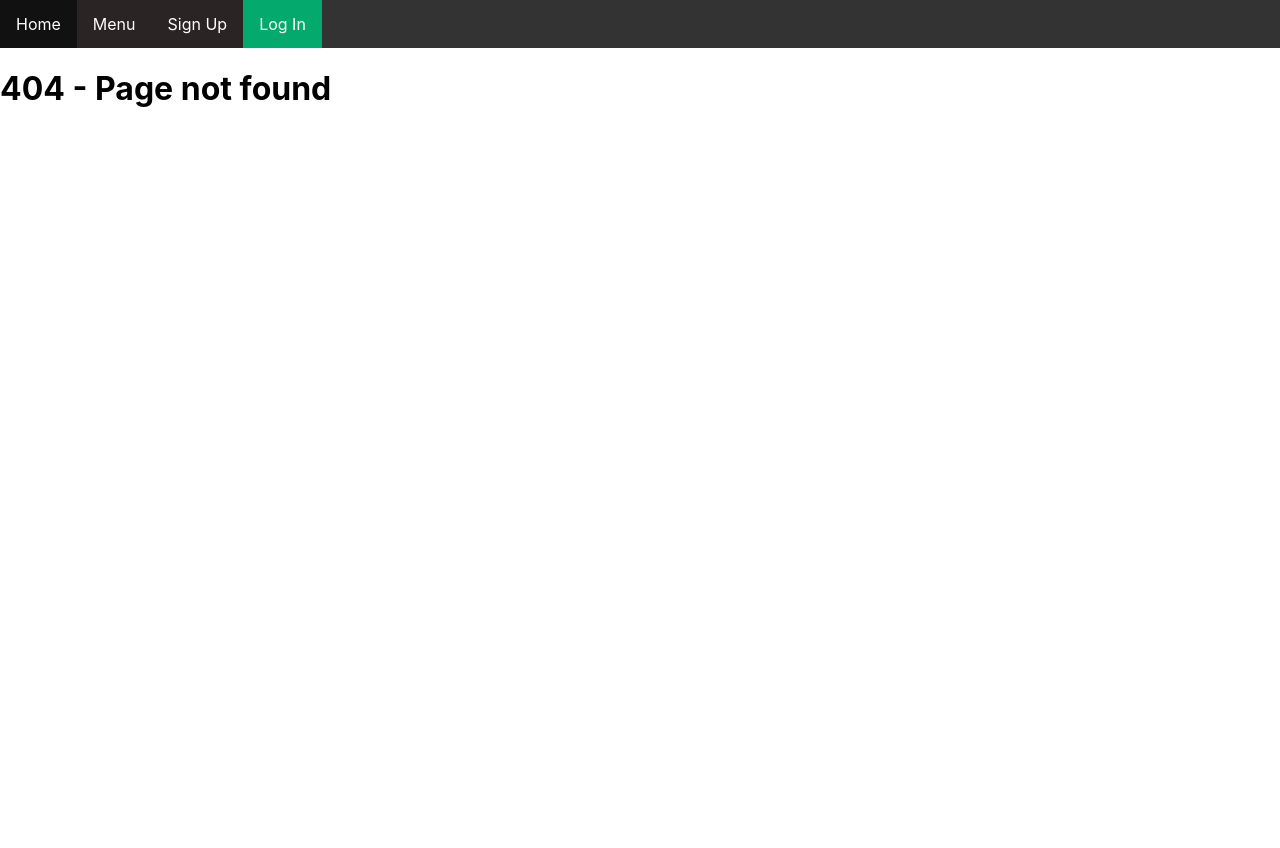
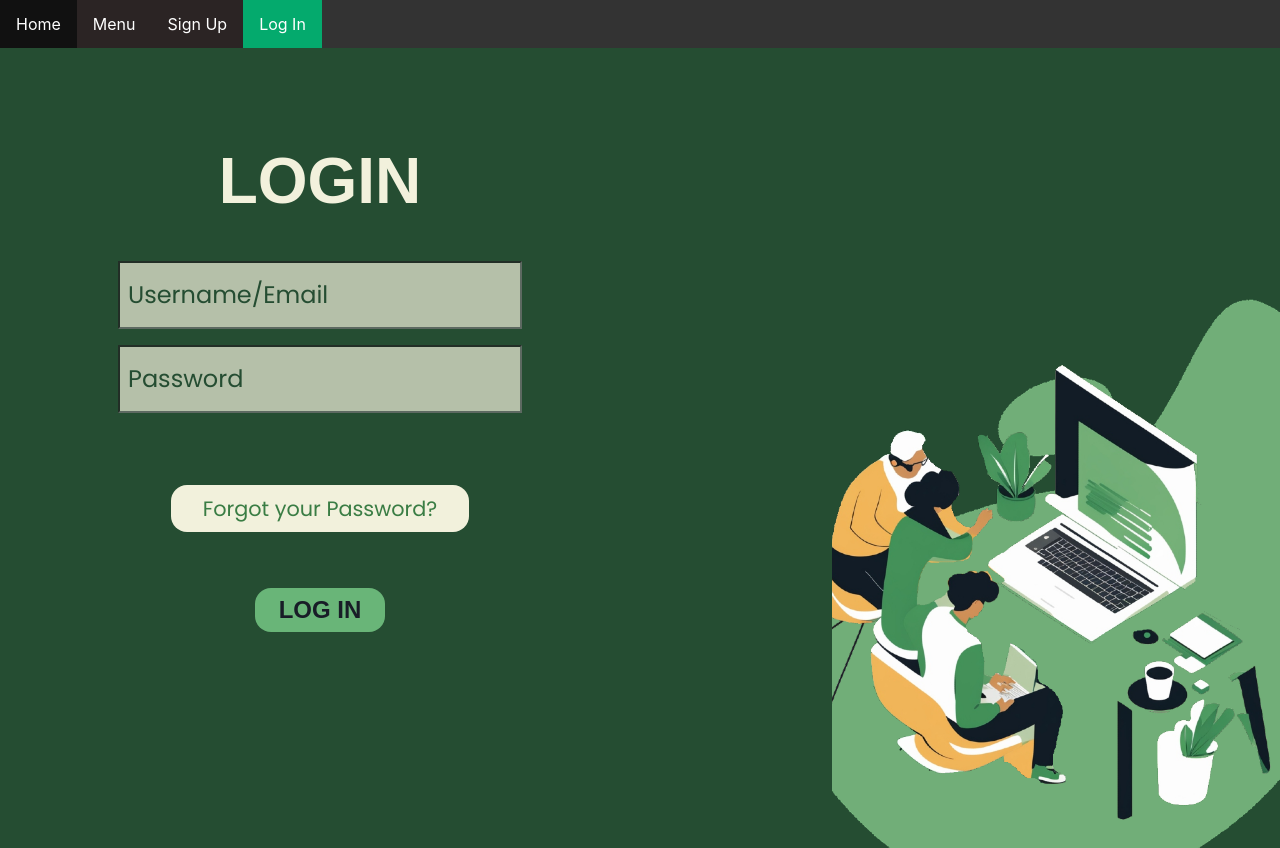
Before and after one commit to Olympicene/Silent-Spaces, a React (Create React App) app in the folder Coding Project/client/: page /log-in in a window 1280 px wide. Before the commit this address had no page. Before the commit the page ends 800 px from the top, so only its background shows below. Built offline with nearby package versions, Linux system fonts and the light colour scheme.

Commit message:
added log in page

```diff
--- a/Coding Project/client/src/App.js
+++ b/Coding Project/client/src/App.js
@@ -6,6 +6,7 @@ import CreateAccount from "./components/CreateAccount";
 import LandingPage from "./components/LandingPage";
 import MenuPage from "./components/MenuPage";
 import NoPage from './components/NoPage';
+import LogIn from "./components/LogIn";
 
 export default function App() {
   return (
@@ -15,7 +16,7 @@ export default function App() {
           <Route index element={<LandingPage />} />
           <Route path="menu" element={<MenuPage />} />
           <Route path="sign-up" element={<CreateAccount />} />
-          <Route path="log-in" element={<NoPage />} />
+          <Route path="log-in" element={<LogIn />} />
           <Route path="*" element={<NoPage />} />
         </Route>
       </Routes>
--- /dev/null
+++ b/Coding Project/client/src/components/LogIn.js
@@ -0,0 +1,55 @@
+import React from 'react';
+import {useState} from 'react';
+import './styles.css';
+import studyimage from "../assets/abtractPeoplePeerProgramming.svg";
+
+
+const LogIn = () => {
+    const [username, setUsername] = useState('');
+    const [password, setPassword] = useState('');
+
+    const handleUsername = event => {
+        setUsername(event.target.value);
+      };
+
+      const handlePassword = event => {
+        setPassword(event.target.value);
+      };
+
+    const handleClick = () => {
+        console.log(username);
+        console.log(password);
+        // todo keeping track of username and password for backend
+      }
+    return (
+        <div className='login-container'>
+            <div className='left-half'>
+                <h1 className='login-title'>LOGIN</h1>
+
+                <div className='login-input'>
+                    <input id="first-name"
+                        type="text"
+                        placeholder="Username/Email"
+                        onChange={handleUsername}/>
+                    <input id="first-name"
+                        type="password"
+                        placeholder="Password"
+                        onChange={handlePassword}
+                        style={{marginBottom : "4rem"}}/>
+                </div>
+
+                <div className='button-div'>
+                    <button className='forgot-pw-button'>Forgot your Password?</button>
+                    <button className='login-button' onClick={handleClick}>LOG IN</button>
+                </div>
+
+            </div>
+
+            <div className='right-half'>
+                <img className = 'peerprogram-img' src={studyimage}></img>
+            </div>
+        </div>
+    )
+}
+
+export default LogIn;
--- a/Coding Project/client/src/components/styles.css
+++ b/Coding Project/client/src/components/styles.css
@@ -142,3 +142,89 @@ html, body {
   height: 25px;
   fill: white;
 }
+
+/* Log in page styles */
+.login-container{
+  background: #254D32;
+  height:100vh;
+}
+
+.login-title {
+  text-align: center;
+  font-family: 'poppins-bold', sans-serif;
+  font-size: 4rem;
+  margin-top: 6rem;
+  color: #F2F1DC;
+  font-weight: 600;
+}
+
+.right-half {
+  float: right;
+  width: 50%;
+  overflow:hidden;
+  position: relative;
+  height: 100%;
+}
+
+.peerprogram-img {
+  height: 80%;
+  width: 80%;
+  position: absolute;
+  right: 0px;
+  bottom: 0px;
+  margin-bottom: -4rem;
+  margin-right: -4rem;
+  object-fit: cover;
+}
+
+.login-input > input {
+  display:block;
+  margin : 0 auto;
+  width: 24rem;
+  height: 3rem;
+  font-size: 1.5rem;
+  margin-bottom: 1rem;
+  font-family: 'poppins', sans-serif;
+  background-color: #F2F1DC;
+  opacity: 0.7;
+  color: #254D32;
+  padding: 0.5rem;
+}
+
+.login-input > input::placeholder {
+  color: #254D32;
+}
+
+.login-button {
+  padding: 0.5rem 1.5rem;
+  border-radius: 1rem;
+  font-size: 1.5rem;
+  margin: 0.5rem;
+  cursor: pointer;
+  font-family: 'poppins-bold', sans-serif;
+  background-color: #69B578;
+  color: #181D27;
+  font-weight: bold;
+  margin-top: 3rem;
+  border: none;
+}
+
+.forgot-pw-button {
+  padding: 0.5rem 2rem;
+  border-radius: 1rem;
+  font-size: 1.5rem;
+  margin: 0.5rem;
+  cursor: pointer;
+  font-family: 'poppins', sans-serif;
+  background-color: #F2F1DC;
+  color: #3A7D44;
+  font-size: 1.3rem;
+  border: none;
+}
+
+input:focus,
+select:focus,
+textarea:focus,
+button:focus {
+    outline: none;
+}
```
